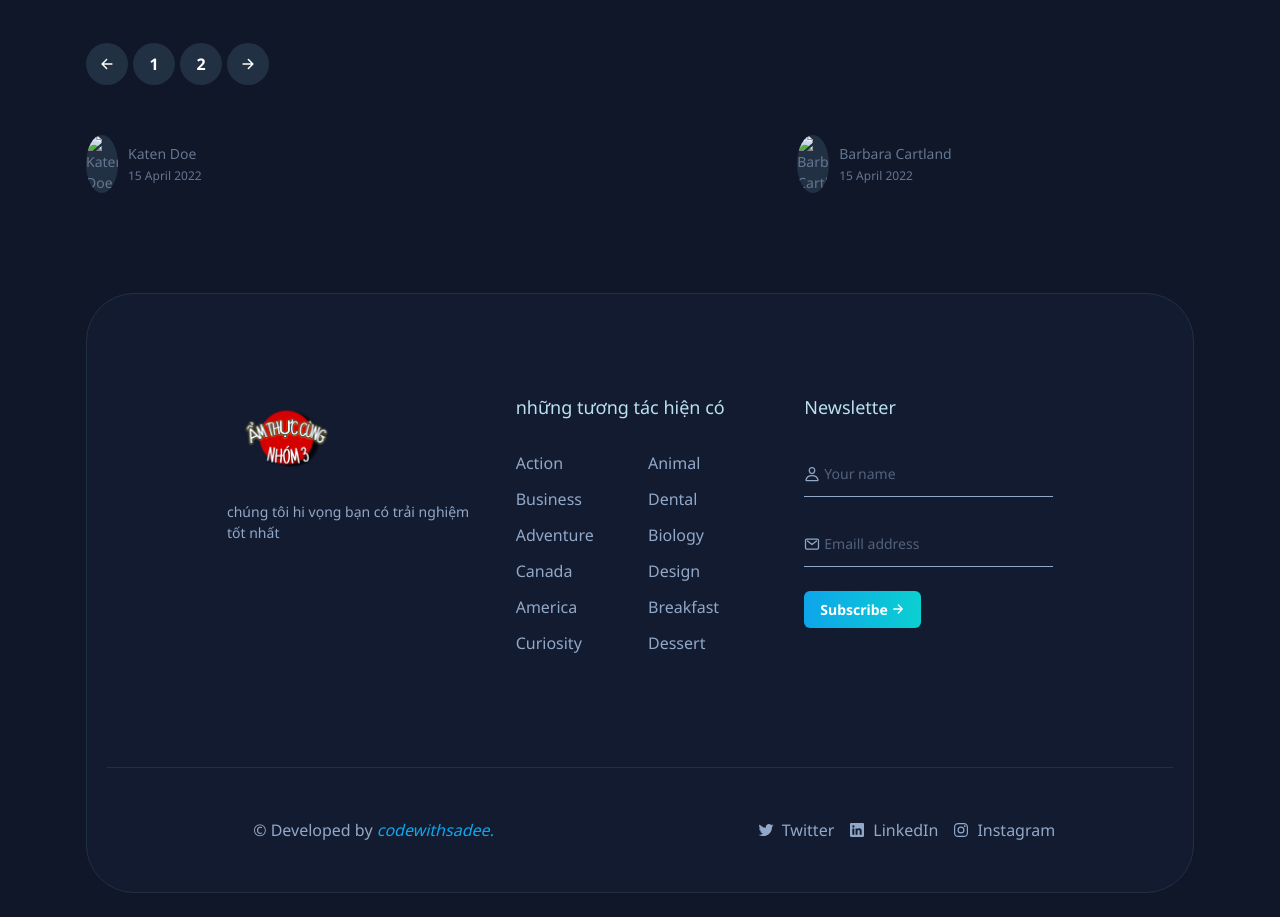
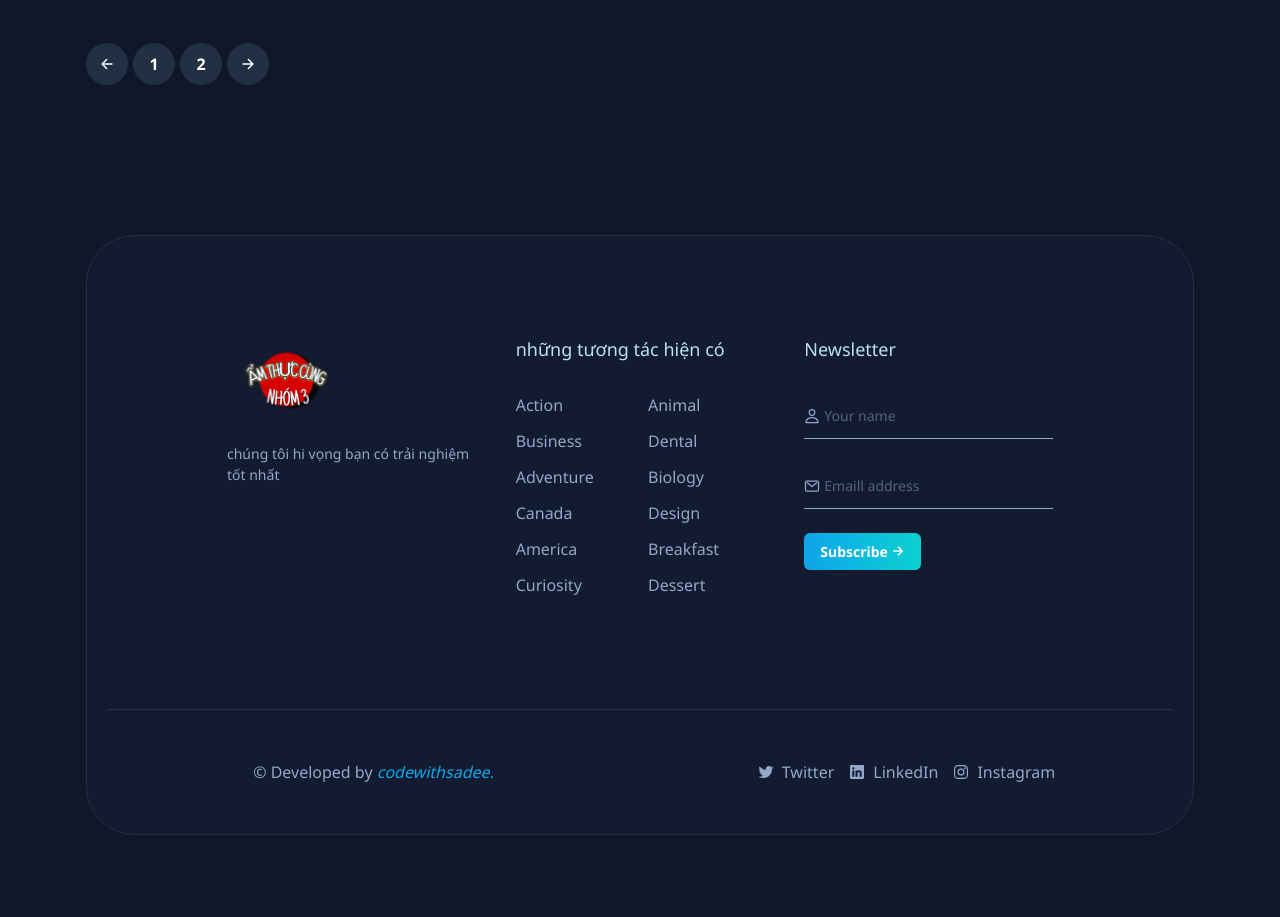
Before and after one commit to tubagaming6000/amthucbentre, a plain HTML site: page index.html in a window 1280 px wide. Shown: the part 4260-5177 px from the top of the page. After the commit the page ends 5119 px from the top, so only its background shows below. Drawn offline with nearby package versions, Linux system fonts and the light colour scheme.

Commit message:
Update index.html

```diff
--- a/index.html
+++ b/index.html
@@ -823,6 +823,8 @@
               <h3 class="headline headline-2 aside-title">
                 <span class="span">Bình Luận</span>
               </h3>
+              <div id="fb-root"></div>
+<script async defer crossorigin="anonymous" src="https://connect.facebook.net/en_US/sdk.js#xfbml=1&version=v22.0"></script>
 
                	<div class="fb-comments" data-href="https://tubagaming6000.github.io/amthucbentre/" data-width="50" data-numposts="5"></div>
 
@@ -834,42 +836,6 @@
                 </li>
 
                 <li>
-                  <div class="comment-card">
-
-
-
-                    <div class="profile-card">
-                      <figure class="profile-banner img-holder">
-                        <img src="./assets/images/author-7.png" width="32" height="32" loading="lazy" alt="Katen Doe">
-                      </figure>
-
-                      <div>
-                        <p class="card-title">Katen Doe</p>
-
-                        <time class="card-date" datetime="2022-04-15">15 April 2022</time>
-                      </div>
-                    </div>
-
-                  </div>
-                </li>
-
-                <li>
-                  <div class="comment-card">
-
-
-
-                    <div class="profile-card">
-                      <figure class="profile-banner img-holder">
-                        <img src="./assets/images/author-8.png" width="32" height="32" loading="lazy"
-                          alt="Barbara Cartland">
-                      </figure>
-
-                      <div>
-                        <p class="card-title">Barbara Cartland</p>
-
-                        <time class="card-date" datetime="2022-04-15">15 April 2022</time>
-                      </div>
-                    </div>
 
                   </div>
                 </li>
```
